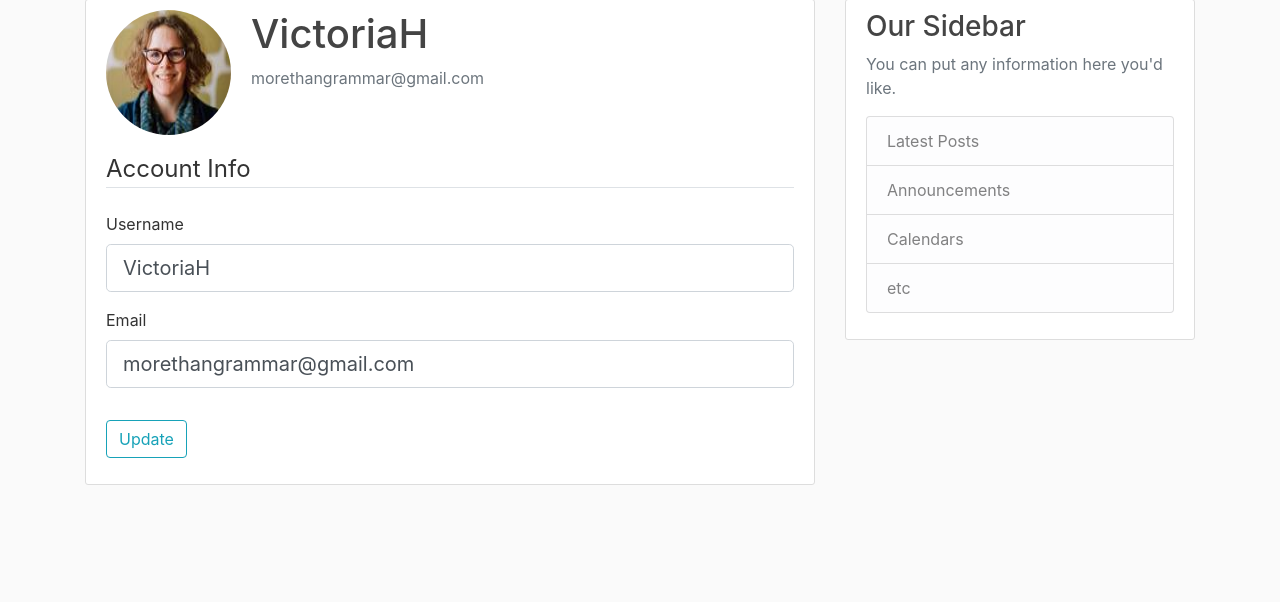
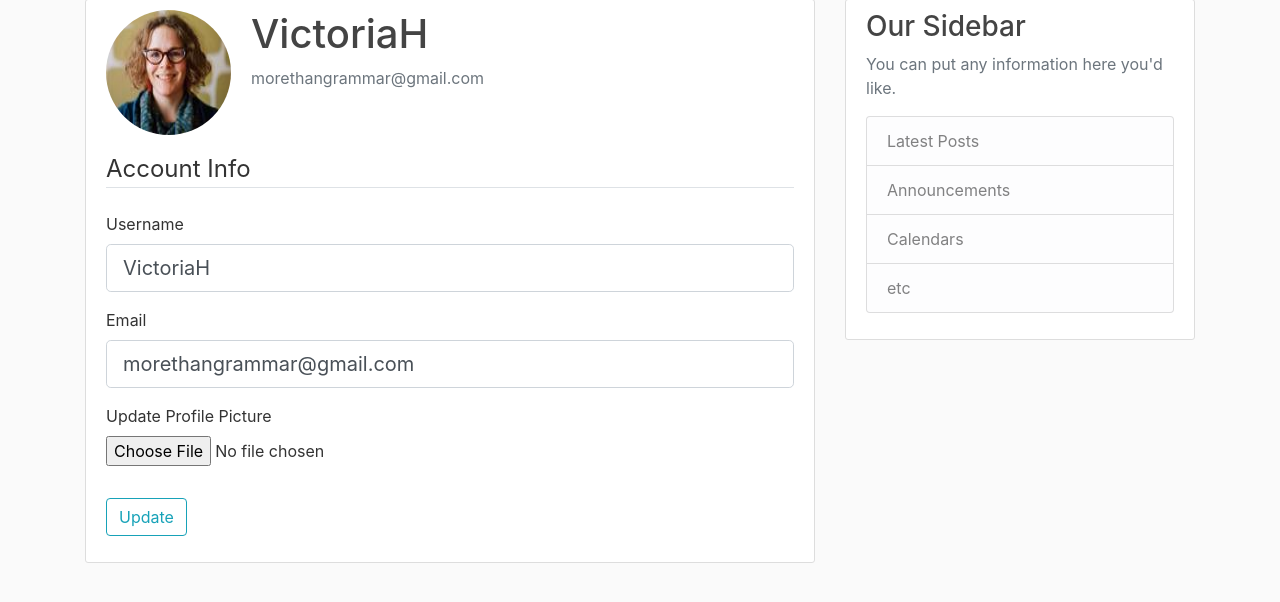
Before and after one commit to Victoria-Hodder/practice-flask-app, a Flask app: page /account in a window 1280 px wide. Shown: the part 81-683 px from the top of the page. Run offline with Flask 2, Linux system fonts and the light colour scheme; a user stored in the database is signed in; some libraries are stand-ins or nearby versions.

Commit message:
added section on account info form to update profile picture and added function to rename and resize image file

```diff
--- a/flaskblog/forms.py
+++ b/flaskblog/forms.py
@@ -1,4 +1,5 @@
 from flask_wtf import FlaskForm
+from flask_wtf.file import FileField, FileAllowed
 from flask_login import current_user
 from wtforms import StringField, PasswordField, SubmitField, BooleanField
 from wtforms.validators import DataRequired, Length, Email, EqualTo, ValidationError
@@ -38,6 +39,8 @@ class UpdateAccountForm(FlaskForm):
                             validators=[DataRequired(), Length (min=2, max=20)])
     email = StringField('Email',
                         validators=[DataRequired(), Email()])
+    picture = FileField('Update Profile Picture',
+                        validators=[FileAllowed(['jpg', 'png'])])
 
     submit = SubmitField('Update')
 
--- a/flaskblog/routes.py
+++ b/flaskblog/routes.py
@@ -1,3 +1,6 @@
+import os
+import secrets
+from PIL import Image
 from flask import render_template, url_for, flash, redirect, request
 from flaskblog import app, db, bcrypt
 from flaskblog.forms import RegistrationForm, LoginForm, UpdateAccountForm
@@ -64,11 +67,28 @@ def logout():
     logout_user()
     return redirect(url_for('home'))
 
+def save_picture(form_picture):
+    random_hex = secrets.token_hex(8)
+    _, f_ext = os.path.splitext(form_picture.filename)
+    picture_fn = random_hex + f_ext
+    picture_path = os.path.join(app.root_path, 'static/profile_pics', picture_fn)
+
+    output_size = (125, 125)
+    i = Image.open(form_picture)
+    i.thumbnail(output_size)
+    i.save(picture_path)
+
+    return picture_fn
+
+
 @app.route("/account", methods=['GET', 'POST'])
 @login_required
 def account():
     form = UpdateAccountForm()
     if form.validate_on_submit():
+        if form.picture.data:
+            picture_file = save_picture(form.picture.data)
+            current_user.image_file = picture_file
         current_user.username = form.username.data
         current_user.email = form.email.data
         db.session.commit()
--- a/flaskblog/templates/account.html
+++ b/flaskblog/templates/account.html
@@ -8,48 +8,50 @@
           <p class="text-secondary">{{ current_user.email }}</p>
         </div>
       </div>
-
-                <form method="POST", action="">
+        <form method="POST" action="" enctype="multipart/form-data">
             {{ form.hidden_tag() }}
             <fieldset class="form-group">
                 <legend class="border-bottom mb-4">Account Info</legend>
                 <div class="form-group">
-                                {{ form.username.label(class="form-control-label")}}
+                    {{ form.username.label(class="form-control-label") }}
 
                     {% if form.username.errors %}
-                                {{ form.username(class="form-control form-control-lg is-invalid")}}
+                        {{ form.username(class="form-control form-control-lg is-invalid") }}
                         <div class="invalid-feedback">
-                                        {% for error in form.username.errors%}
+                            {% for error in form.username.errors %}
                                 <span>{{ error }}</span>
                             {% endfor %}
                         </div>
                     {% else %}
-                                {{ form.username(class="form-control form-control-lg")}}
+                        {{ form.username(class="form-control form-control-lg") }}
                     {% endif %}
-
                 </div>
-
                 <div class="form-group">
-                                {{ form.email.label(class="form-control-label")}}
-
+                    {{ form.email.label(class="form-control-label") }}
                     {% if form.email.errors %}
-                                {{ form.email(class="form-control form-control-lg is-invalid")}}
+                        {{ form.email(class="form-control form-control-lg is-invalid") }}
                         <div class="invalid-feedback">
-                                        {% for error in form.email.errors%}
+                            {% for error in form.email.errors %}
                                 <span>{{ error }}</span>
                             {% endfor %}
                         </div>
                     {% else %}
-                                {{ form.email(class="form-control form-control-lg")}}
+                        {{ form.email(class="form-control form-control-lg") }}
                     {% endif %}
                 </div>
-
+                <div class="form-group">
+                    {{ form.picture.label() }}
+                    {{ form.picture(class="form-control-file") }}
+                    {% if form.picture.errors %}
+                        {% for error in form.picture.errors %}
+                            <span class="text-danger">{{ error }}</span></br>
+                        {% endfor %}
+                    {% endif %}
+                </div>
             </fieldset>
-
             <div class="form-group">
                 {{ form.submit(class="btn btn-outline-info") }}
             </div>
         </form>
     </div>
-
 {% endblock content %}
```
Also changed, not shown: flaskblog/site.db, flaskblog/static/profile_pics/1361e865d8acd3fb.jpg (added), 1 other file. Lines whose indentation alone changed are shown as unchanged.
